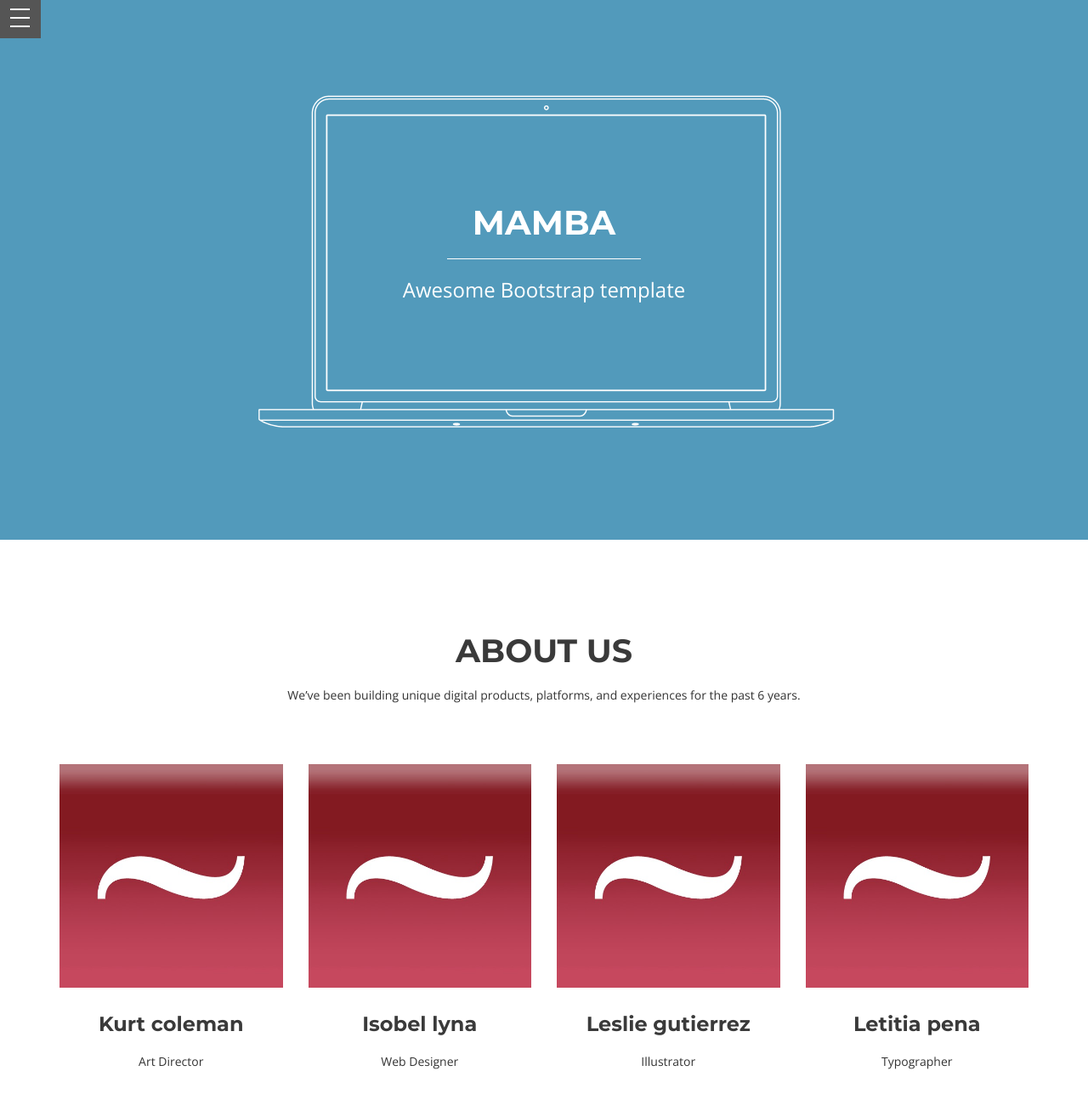
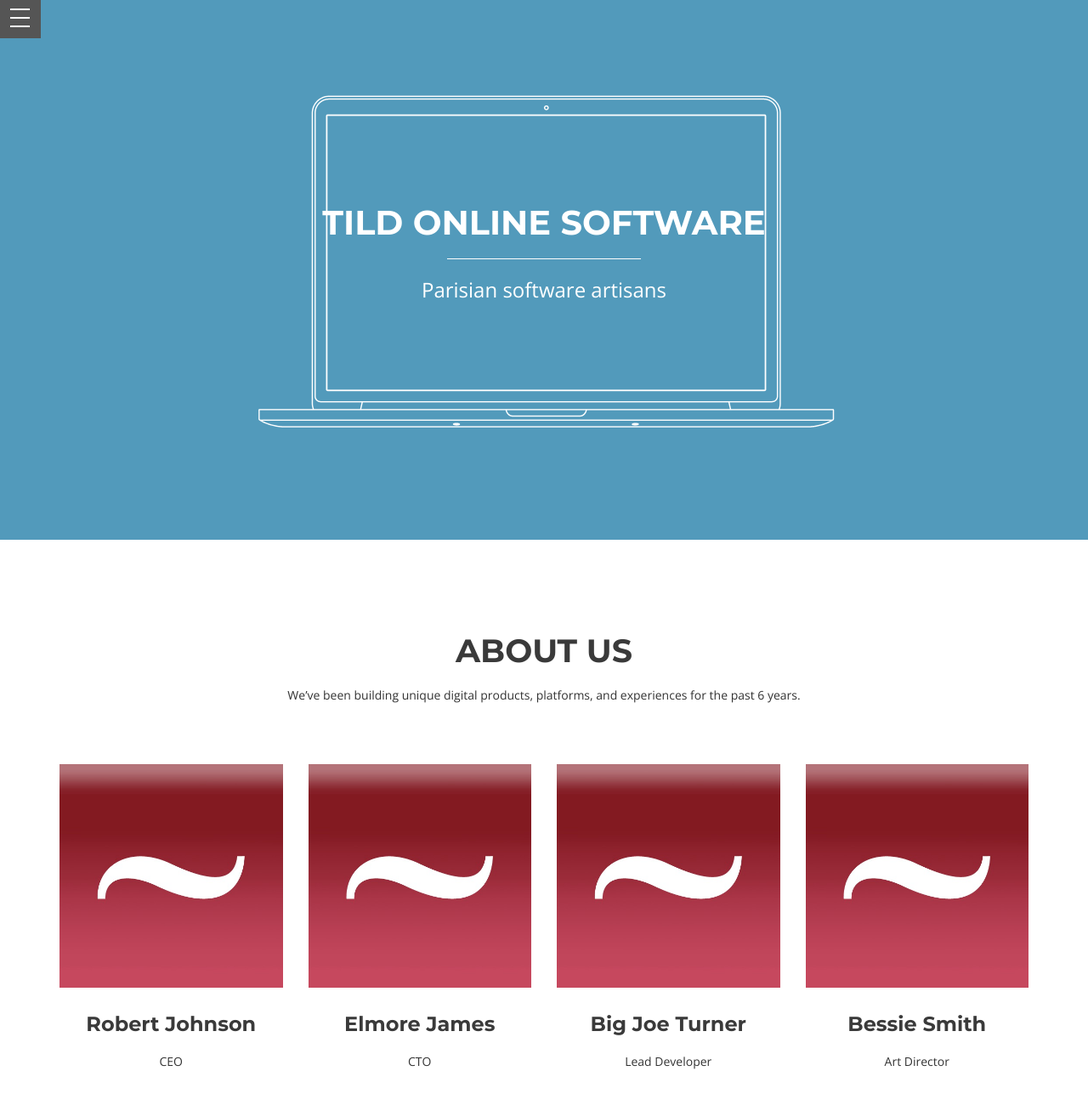
Before and after one commit to Tild/tild.github.io, a plain HTML site: page index.html in a window 1280 px wide. Shown: the top 1300 px of the page at 85% size. Drawn offline with nearby package versions, Linux system fonts and the light colour scheme.

Commit message:
first work

```diff
--- a/index.html
+++ b/index.html
@@ -1,7 +1,7 @@
 <!DOCTYPE html>
 <html>
   <head>
-    <title>Mamba - Free Bootstrap 3 one page template</title>
+    <title>Tild Online Software - Parisian software artisans</title>
     <meta charset="utf-8" />
     <meta content="width=device-width, initial-scale=1, maximum-scale=1, user-scalable=no" name="viewport">
     <!-- css -->
@@ -44,9 +44,9 @@
 					<div class="col-md-12">
 
 						<div class="brand">
-							<h1><a href="index.html">Mamba</a></h1>
+							<h1><a href="index.html">Tild Online Software</a></h1>
 							<div class="line-spacer"></div>
-							<p><span>Awesome Bootstrap template</span></p>
+							<p><span>Parisian software artisans</span></p>
 						</div>
 					</div>
 					</div>
@@ -73,29 +73,29 @@
                 <div class="col-xs-12 col-sm-3 col-md-3 col-lg-3">
 					<div class="box-team wow bounceInDown" data-wow-delay="0.1s">
                     <img src="img/team/1.jpg" alt="" class="img-responsive" />
-                    <h4>Kurt coleman</h4>
-                    <p>Art Director</p>
+                    <h4>Robert Johnson</h4>
+                    <p>CEO</p>
 					</div>
                 </div>
                 <div class="col-xs-12 col-sm-3 col-md-3 col-lg-3" data-wow-delay="0.3s">
 					<div class="box-team wow bounceInDown">
                     <img src="img/team/2.jpg" alt="" class="img-responsive" />
-                    <h4>Isobel lyna</h4>
-                    <p>Web Designer</p>
+                    <h4>Elmore James</h4>
+                    <p>CTO</p>
 					</div>
                 </div>
                 <div class="col-xs-12 col-sm-3 col-md-3 col-lg-3" data-wow-delay="0.5s">
 					<div class="box-team wow bounceInDown">
                     <img src="img/team/3.jpg" alt="" class="img-responsive" />
-                    <h4>Leslie gutierrez</h4>
-                    <p>Illustrator</p>
+                    <h4>Big Joe Turner</h4>
+                    <p>Lead Developer</p>
 					</div>
                 </div>
                 <div class="col-xs-12 col-sm-3 col-md-3 col-lg-3" data-wow-delay="0.7s">
 					<div class="box-team wow bounceInDown">
                     <img src="img/team/4.jpg" alt="" class="img-responsive" />
-                    <h4>Letitia pena</h4>
-                    <p>Typographer</p>
+                    <h4>Bessie Smith</h4>
+                    <p>Art Director</p>
 					</div>
                 </div>
 			  </div>
@@ -407,7 +407,7 @@
 		<div class="container">
 			<div class="row">
 				<div class="col-md-12">
-					<p>Copyright &copy;2014 Mamba company. All rights reserved. By <a href="http://bootstraptaste.com">Bootstraptaste</a></p>
+					<p>Copyright &copy;2014 Tild Online Software company</p>
 				</div>
 			</div>
 		</div>
```
